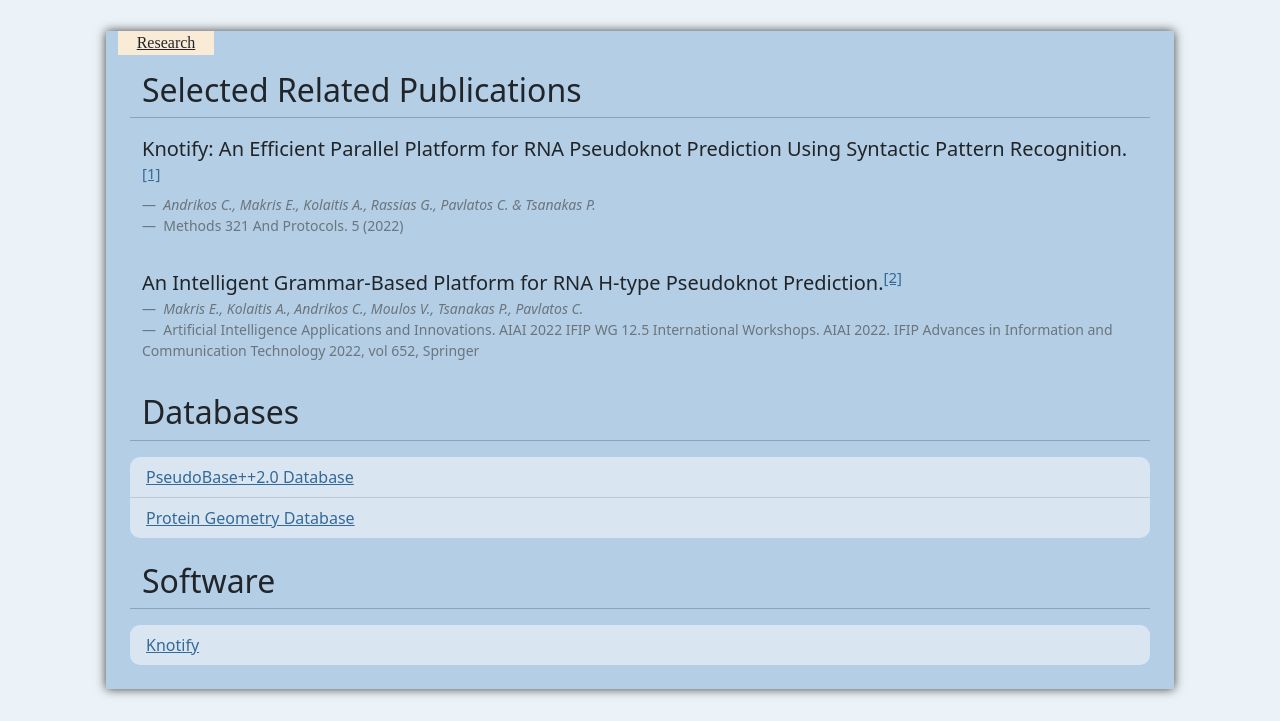
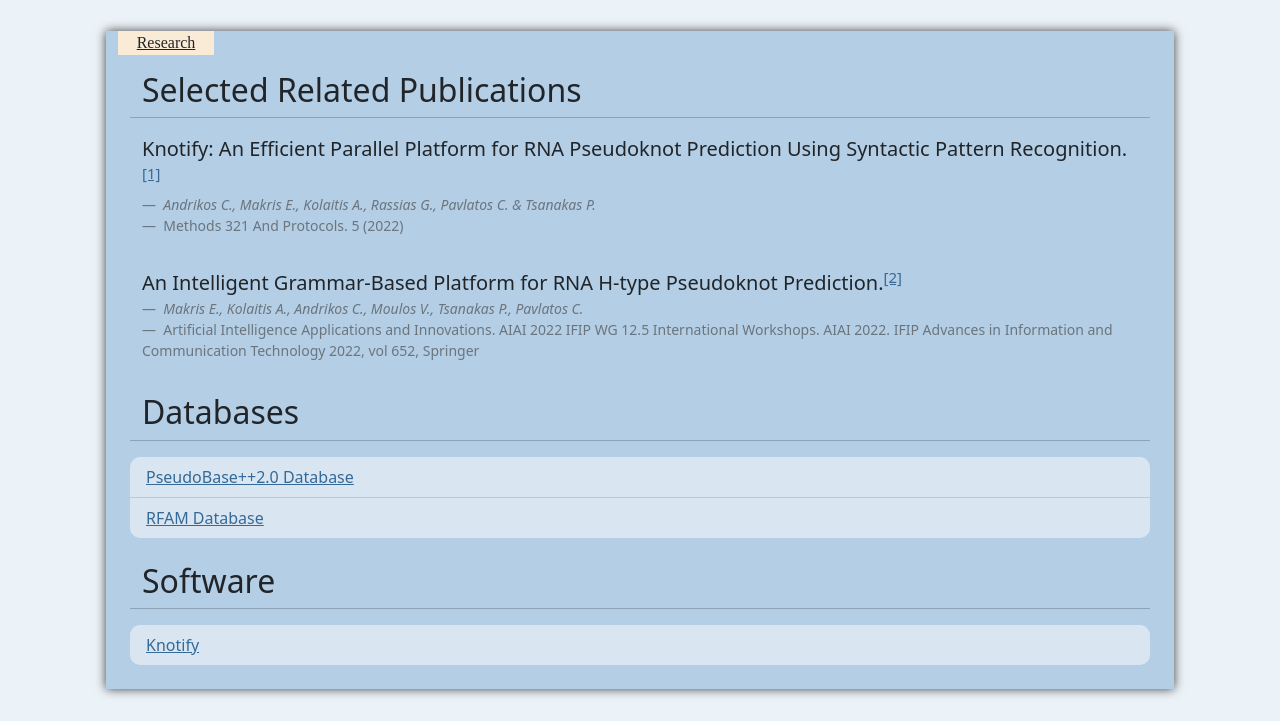
Before and after one commit to JimmyA1994/knotify_webserver, a Django app: page /research/ in a window 1280 px wide. Shown: the part 131-852 px from the top of the page. Run offline with Django 4.2, Linux system fonts and the light colour scheme; the visitor is signed in with stand-in values (Sample User, id 1); parts of the project's set-up code (start-up, migrations or seed data) failed here and were passed over; some web fonts are replaced.

Commit message:
change database link on research page

```diff
--- a/main/templates/research.html
+++ b/main/templates/research.html
@@ -69,7 +69,7 @@
             <hr>
             <ul class="list-group list-group-flush pe-0">
                 <li class="list-group-item list-background up-rounded"><a href="https://rnavlab.utep.edu/database" target="_blank">PseudoBase++2.0 Database</a></li>
-                <li class="list-group-item list-background down-rounded"><a href="https://bprna.cgrb.oregonstate.edu/" target="_blank">Protein Geometry Database</a></li>
+                <li class="list-group-item list-background down-rounded"><a href="https://rfam.org/" target="_blank">RFAM Database</a></li>
             </ul>
         </div>
         <div class="row centered-row  mb-3">
```
